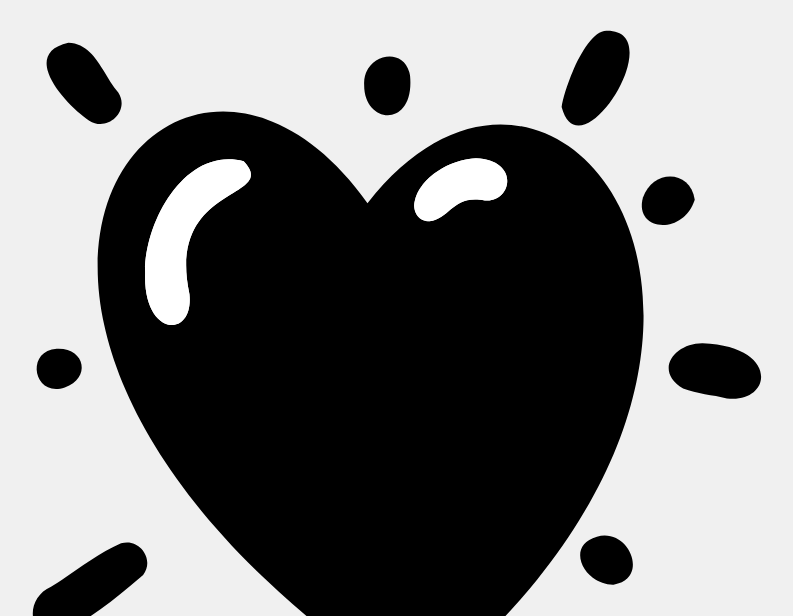
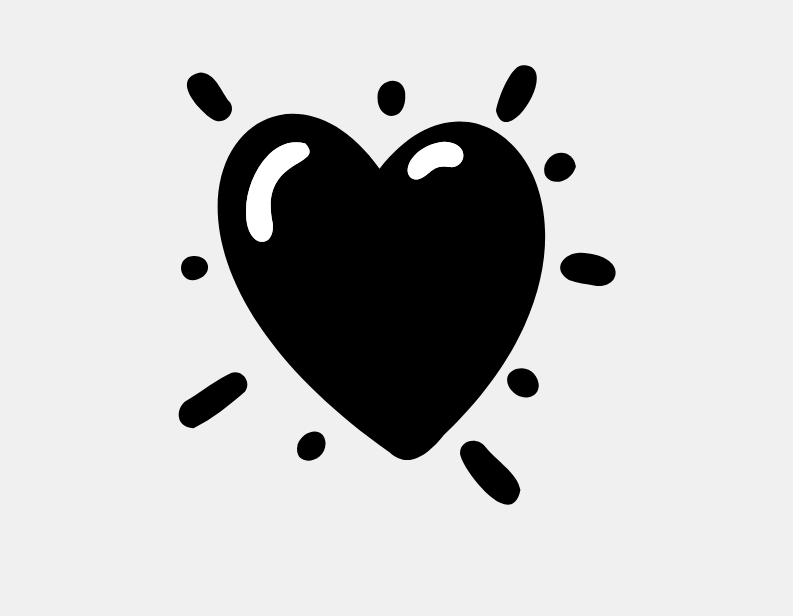
Before and after one commit to tomkintzel/sarah-hat-geburtstag, a plain HTML site: page index.html in a window 1280 px wide. Shown: the part 184-800 px from the top of the page, without its empty margins (242-1035 px from the left). Drawn offline with Linux system fonts and the light colour scheme.

Commit message:
Update index.html

```diff
--- a/index.html
+++ b/index.html
@@ -23,7 +23,9 @@
     svg {
       max-width: 100%;
       width: 80%;
-      marigin-inline: auto;
+      height: 60vh;
+      margin-top: 3rem;
+      margin-inline: auto;
     }
   </style>
 </head>
```
